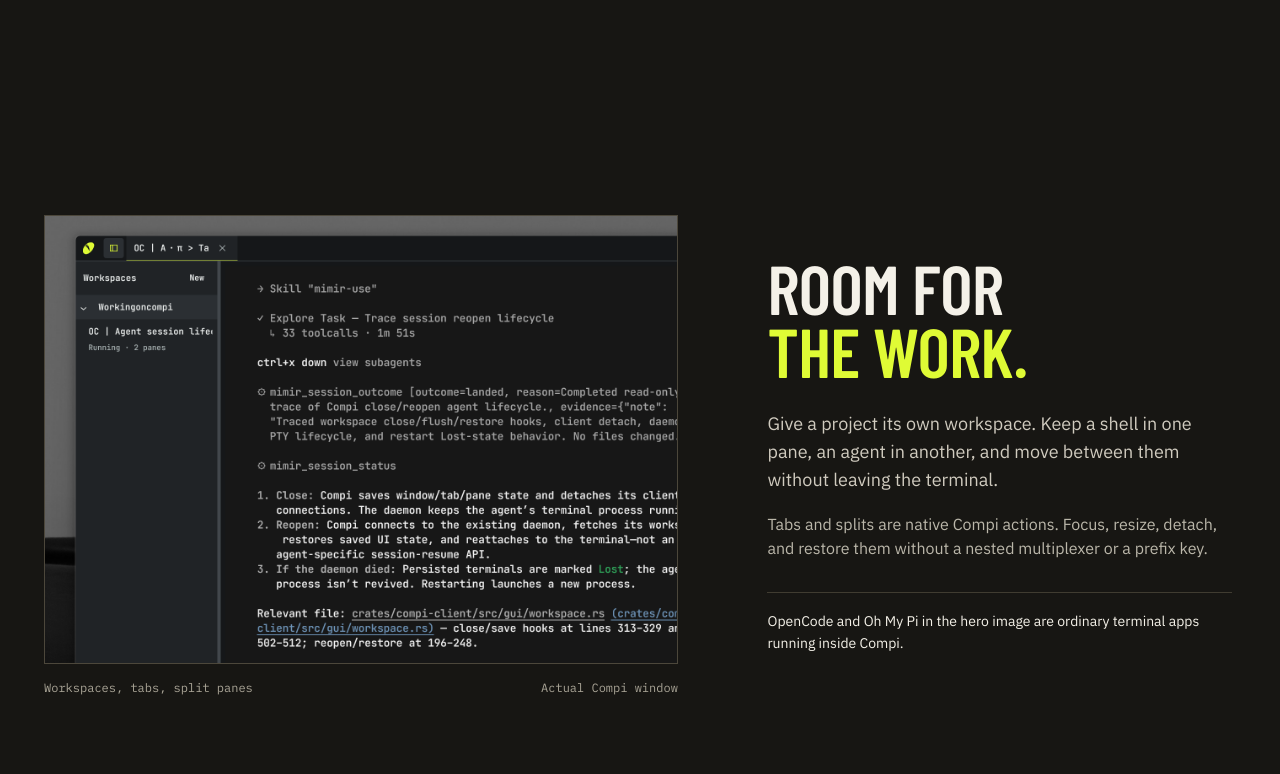
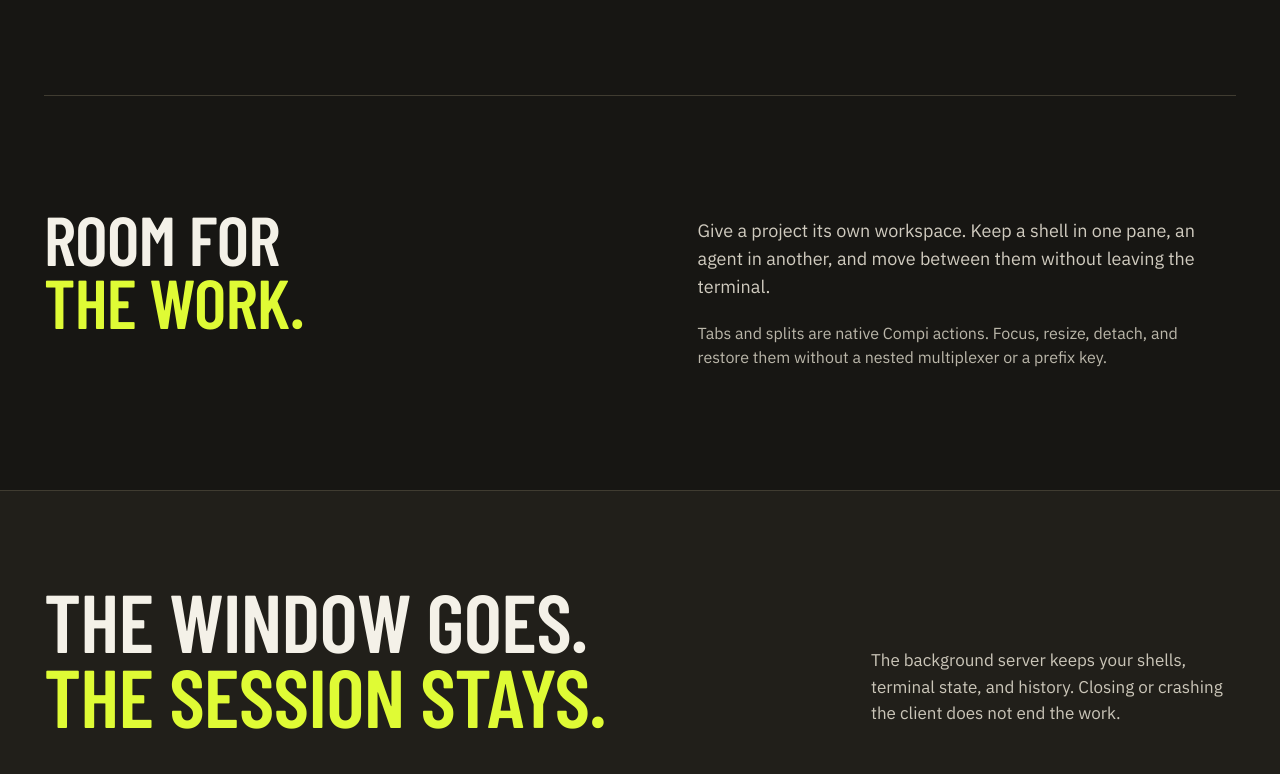
Before and after one commit to cloudboy-jh/compi-marketing, a plain HTML site: page index.html in a window 1280 px wide. Shown: the part 706-1480 px from the top of the page. Drawn offline with nearby package versions, Linux system fonts and the light colour scheme.

Commit message:
refactor(site): show one product screenshot

```diff
--- a/index.html
+++ b/index.html
@@ -17,15 +17,15 @@
 @media(max-width:760px){.wrap{width:min(100% - 40px,1480px)}.header-inner{min-height:68px}.nav{gap:17px}.nav .nav-about{display:none}.hero{display:flex;flex-direction:column;align-items:stretch;gap:48px;padding-block:72px 82px}h1{font-size:clamp(72px,13vw,104px)}.lead{max-width:590px;margin-top:27px}.actions{margin-top:28px}.continuity-inner{padding-block:78px 86px}.continuity-intro{flex-direction:column;align-items:start;gap:25px}h2{font-size:clamp(62px,12vw,86px)}.continuity-intro p{margin:0}.flow{grid-template-columns:1fr;margin-top:55px;padding-block:28px}.flow::before{top:38px;bottom:38px;left:21px;right:auto;width:1px;height:auto}.flow-state,.flow-center{min-height:120px;align-items:flex-start;text-align:left;padding-left:58px}.flow-state:last-child{align-items:flex-start;text-align:left}.flow-node{position:absolute;left:15px;top:40px}.flow-center{gap:6px}.flow-center img{position:absolute;left:0;top:28px;width:44px;height:44px;box-shadow:0 0 0 7px var(--panel)}.flow-center .flow-label{margin-top:0}.continuity-foot{flex-direction:column;align-items:start;gap:8px}.footer-main{flex-direction:column;align-items:start;gap:28px}.footer-aside{text-align:left}.footer-bottom{margin-top:50px}}
 @media(max-width:430px){.brand{font-size:19px}.brand img{width:30px;height:30px}.hero{padding-top:62px;gap:43px}h1{font-size:clamp(66px,17vw,76px)}.lead{font-size:17px}.shot-caption{font-size:12px}.footer-bottom{flex-direction:column;gap:6px}}
 @media(prefers-reduced-motion:reduce){html{scroll-behavior:auto}.button,.quiet-link,.shot-link{transition:none}}
-.workspace-detail{display:grid;grid-template-columns:minmax(0,1.15fr) minmax(300px,.85fr);gap:clamp(48px,7vw,120px);align-items:center;padding-block:120px 130px}.detail-figure{min-width:0}.detail-figure img{width:100%;height:auto;border:1px solid #4c473b;background:var(--raised)}.detail-figure figcaption{display:flex;justify-content:space-between;gap:18px;margin-top:15px;font:12px/1.5 var(--mono);color:#aaa597}.detail-copy h2{font-size:clamp(58px,5.4vw,88px);margin-bottom:27px}.detail-copy p{max-width:465px;color:#d0cbbf;font-size:18px;line-height:1.55}.detail-copy p+p{margin-top:18px;color:var(--muted);font-size:16px}.detail-copy .detail-note{margin-top:31px;padding-top:18px;border-top:1px solid var(--border);color:var(--text);font-size:14px}
+.workspace-detail{display:grid;grid-template-columns:minmax(0,1fr) minmax(0,1fr);gap:clamp(48px,9vw,160px);align-items:start;padding-block:112px 120px;border-top:1px solid var(--border)}.workspace-detail h2{font-size:clamp(58px,5.4vw,88px)}.detail-copy{padding-top:9px}.detail-copy p{max-width:500px;color:#d0cbbf;font-size:18px;line-height:1.55}.detail-copy p+p{margin-top:20px;color:var(--muted);font-size:16px}
 .terminal-detail{display:grid;grid-template-columns:1fr 1fr;gap:clamp(60px,9vw,160px);padding-block:118px 126px}.terminal-detail h2{margin-bottom:28px}.terminal-detail .terminal-lead{max-width:480px;color:#d0cbbf;font-size:19px;line-height:1.55}.terminal-body{padding-top:10px}.terminal-body p{max-width:500px;color:#d0cbbf;font-size:18px;line-height:1.55}.terminal-body p+p{margin-top:20px;color:var(--muted);font-size:16px}.terminal-spec{margin-top:46px;padding-top:18px;border-top:1px solid var(--border);font:12px/1.9 var(--mono);color:#bdb8aa}.terminal-spec strong{display:block;margin-bottom:7px;color:var(--lime);font-weight:500;text-transform:uppercase;letter-spacing:.04em}.terminal-platforms{display:flex;gap:30px;flex-wrap:wrap;margin-top:27px;padding-top:18px;border-top:1px solid var(--border);font:12px/1.5 var(--mono);color:var(--text)}
 .site-footer{border-top:1px solid var(--border)}.footer-statement{font-size:clamp(31px,3vw,46px);letter-spacing:0}.footer-bottom{margin-top:45px}
-@media(max-width:900px){.workspace-detail{grid-template-columns:1fr;gap:38px;padding-block:90px 100px}.detail-copy{grid-row:1}.detail-figure{grid-row:2}.terminal-detail{gap:48px}}
-@media(max-width:760px){.workspace-detail{padding-block:82px 90px}.detail-copy h2{font-size:clamp(62px,12vw,86px)}.detail-copy p{font-size:17px}.detail-figure figcaption{flex-direction:column;gap:3px}.terminal-detail{grid-template-columns:1fr;padding-block:86px 92px;gap:24px}.terminal-detail h2{margin-bottom:25px}.terminal-body{padding-top:0}.terminal-body p{font-size:17px}.terminal-body p+p{font-size:15px}.terminal-spec{margin-top:35px}.footer-statement{font-size:42px}}
+@media(max-width:900px){.workspace-detail{grid-template-columns:1fr;gap:30px;padding-block:90px 100px}.detail-copy{padding-top:0}.terminal-detail{gap:48px}}
+@media(max-width:760px){.workspace-detail{padding-block:82px 90px}.workspace-detail h2{font-size:clamp(62px,12vw,86px)}.detail-copy p{font-size:17px}.terminal-detail{grid-template-columns:1fr;padding-block:86px 92px;gap:24px}.terminal-detail h2{margin-bottom:25px}.terminal-body{padding-top:0}.terminal-body p{font-size:17px}.terminal-body p+p{font-size:15px}.terminal-spec{margin-top:35px}.footer-statement{font-size:42px}}
 </style></head><body>
 <header class="site-header"><div class="wrap header-inner"><a class="brand" href="#top" aria-label="Compi home"><img src="assets/compi-icon.png" width="34" height="34" alt="">Compi</a><nav class="nav" aria-label="Main navigation"><a class="nav-about" href="#how-it-works">How it works</a><a href="https://github.com/cloudboy-jh/compi" target="_blank" rel="noopener noreferrer"><img class="github-icon" src="assets/mark-github.svg" width="18" height="18" alt="">GitHub</a></nav></div></header>
 <main id="top"><section class="hero wrap" aria-labelledby="hero-title"><div class="hero-copy"><h1 id="hero-title">Close the<br>window.<br><span>Keep the work.</span></h1><p class="lead">A native terminal and multiplexer for work that keeps running. Shells, agents, tabs and splits are right where you left them.</p><div class="actions"><a class="button" href="https://github.com/cloudboy-jh/compi" target="_blank" rel="noopener noreferrer"><img class="github-icon" src="assets/mark-github.svg" width="20" height="20" alt="">View on GitHub</a><a class="quiet-link" href="#how-it-works">How it works ↓</a></div></div><figure class="product-shot"><a class="shot-link" href="assets/compi-workspace.png" target="_blank" aria-label="Open full-size Compi workspace screenshot"><img src="assets/compi-workspace.png" width="2478" height="1485" alt="OpenCode and Oh My Pi running in side-by-side terminal panes inside Compi" fetchpriority="high"></a><figcaption class="shot-caption"><span>Actual Compi workspace</span><span>OpenCode + Oh My Pi</span></figcaption></figure></section>
-<section class="workspace-detail wrap" aria-labelledby="workspace-title"><figure class="detail-figure"><img src="assets/compi-workspace-detail.png" width="1500" height="1060" loading="lazy" alt="Close view of Compi's workspace sidebar, tabs, and active split terminal pane"><figcaption><span>Workspaces, tabs, split panes</span><span>Actual Compi window</span></figcaption></figure><div class="detail-copy"><h2 id="workspace-title">Room for<br><span>the work.</span></h2><p>Give a project its own workspace. Keep a shell in one pane, an agent in another, and move between them without leaving the terminal.</p><p>Tabs and splits are native Compi actions. Focus, resize, detach, and restore them without a nested multiplexer or a prefix key.</p><p class="detail-note">OpenCode and Oh My Pi in the hero image are ordinary terminal apps running inside Compi.</p></div></section>
+<section class="workspace-detail wrap" aria-labelledby="workspace-title"><h2 id="workspace-title">Room for<br><span>the work.</span></h2><div class="detail-copy"><p>Give a project its own workspace. Keep a shell in one pane, an agent in another, and move between them without leaving the terminal.</p><p>Tabs and splits are native Compi actions. Focus, resize, detach, and restore them without a nested multiplexer or a prefix key.</p></div></section>
 <section class="continuity" id="how-it-works" aria-labelledby="continuity-title"><div class="wrap continuity-inner"><div class="continuity-intro"><h2 id="continuity-title">The window goes.<br><span>The session stays.</span></h2><p>The background server keeps your shells, terminal state, and history. Closing or crashing the client does not end the work.</p></div><div class="flow" role="img" aria-label="Close the client window, sessions keep running in the persistent Compi server, then reopen and reconnect to the same workspace"><div class="flow-state"><span class="flow-node" aria-hidden="true"></span><span class="flow-label">Client window</span><span class="flow-value">Closed</span></div><div class="flow-center"><img src="assets/compi-icon.png" width="58" height="58" alt=""><span class="flow-label">Compi server</span><span class="flow-value">Still running</span></div><div class="flow-state"><span class="flow-node" aria-hidden="true"></span><span class="flow-label">Client window</span><span class="flow-value">Reconnected</span></div></div><div class="continuity-foot"><span><strong>Same shells. Same tabs. Same splits.</strong></span><span>Reopen Compi to pick up where you left off.</span></div></div></section>
 <section class="terminal-detail wrap" aria-labelledby="terminal-title"><div><h2 id="terminal-title">Still a<br><span>terminal.</span></h2><p class="terminal-lead">Use the tools you already use. Compi does not ask them to become plugins or change how they run.</p></div><div class="terminal-body"><p>It is a native client with a real terminal underneath. Ordinary shells and full-screen terminal apps work alongside coding agents.</p><p>Windows uses WSL2 for shells. macOS uses native Unix PTYs. Both have a Compi client designed for the platform.</p><div class="terminal-spec"><strong>Terminal compatibility</strong>Unicode, text reflow, selection, mouse input, bracketed paste, and Kitty graphics.</div><div class="terminal-platforms"><span>Windows + WSL2</span><span>macOS</span></div></div></section></main>
 <footer class="site-footer"><div class="wrap"><div class="footer-main"><h2 class="footer-statement">Compi.</h2><div class="footer-aside"><div>Open source. Built for work that keeps running.</div><a href="https://github.com/cloudboy-jh/compi" target="_blank" rel="noopener noreferrer"><img class="github-icon" src="assets/mark-github.svg" width="18" height="18" alt="">Explore Compi on GitHub</a></div></div><div class="footer-bottom"><span>Compi</span><span>Windows / macOS</span></div></div></footer>
```
Also changed, not shown: assets/compi-workspace-detail.png (deleted).
